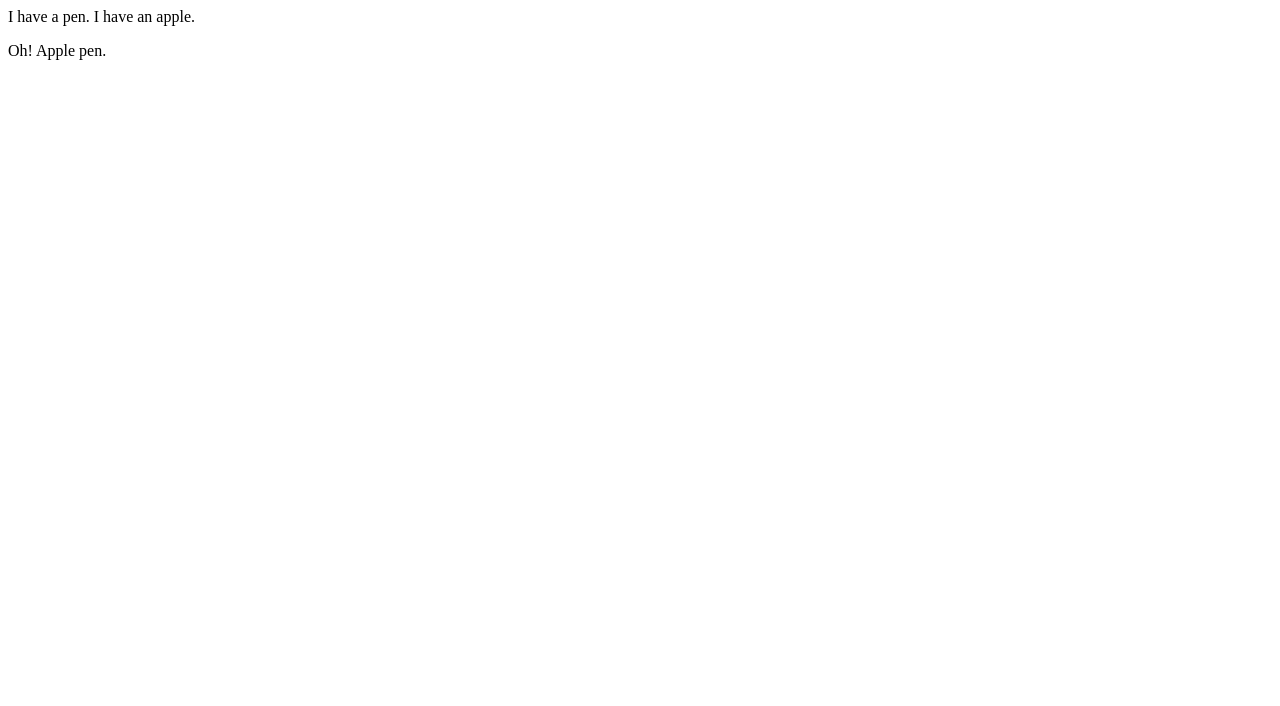
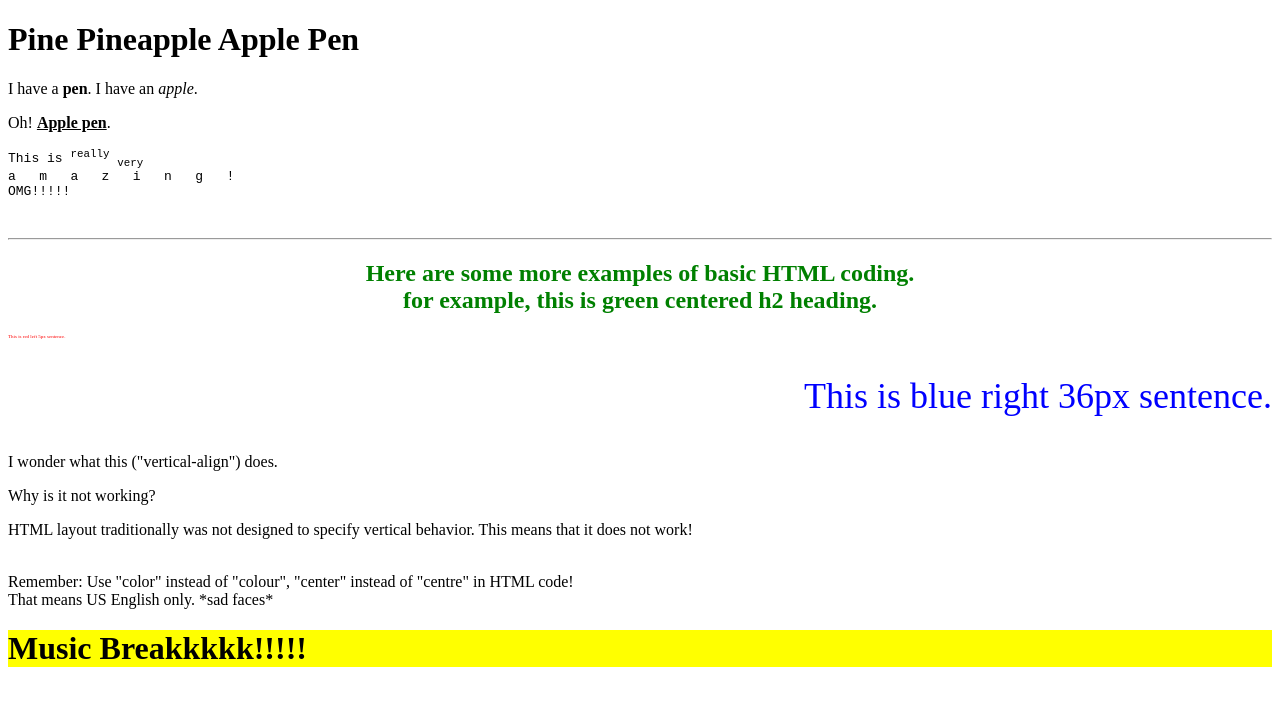
Before and after one commit to Yohammmm/HTML, a plain HTML site: page index.html in a window 1280 px wide. Drawn offline with Linux system fonts and the light colour scheme.

Commit message:
Version 1.1 - HTML Learning (Book C2 P.10-18)
Basic HTML Markup:
Define titles (Text) - <h?>...</h?>
Define paragraphs - <p>...</p>
Line break - <br>
Add horizontal line - <hr>
Add comment - <!--...-->
Define formatted text - <pre>...</pre>

Text format tags
Bold - <b>...</b>
Italic - <i>...</i>
Underline - <u>...</u>
Superscript - <sup>...</sup>
Subscript - <sub>...</sub>

Basic HTML attributes
Font - <p style="font-family:?">...</p>
Font size - <p style="font-size:?px">...</p>
Text alignment - <p style="text-align:?">...</p>
Vertical alignment - <p style="vertical-aligh:?">...</p>
Colour - <p style="color:?">...</p>
Background Colour - <p style="background-color:?">...</p>

More than 1 attribute value: Use ";" to separate them.
Example: <p style="font-size:1px;text-align:left">...</p>

You should use US English instead of UK English in HTML coding!
Example: "color" instead of "colour", "center" instead of "centre".

```diff
--- a/index.html
+++ b/index.html
@@ -1,10 +1,28 @@
+<!DOCTYPE html>
 <html>
   <head>
     <title>PPAP</title>
   </head>
   <body>
-    I have a pen.
-    I have an apple.
-    <p>Oh! Apple pen.</p>
+    <h1>Pine Pineapple Apple Pen</h1>
+    <!--Poem here -->
+    I have a <b>pen</b>.
+    I have an <i>apple</i>.
+    <p>Oh! <b><u>Apple pen</b></u>.</p>
+    <pre>This is <sup>really</sup> <sub>very</sub>
+a   m   a   z   i   n   g   !
+OMG!!!!!</pre> <br>
+    <hr>
+    <h2 style="text-align:center;color:green">Here are some more examples of basic HTML coding.<br>
+      for example, this is green centered h2 heading.</h2>
+    <p style="font-size:5px;text-align:left;color:#ff0000">This is red left 5px sentence.</p>
+    <p style="font-size:36px;text-align:right;color:#0000ff">This is blue right 36px sentence.</p>
+    <p style="vertical-align:top">I wonder what this ("vertical-align") does.</p>
+    <p style="vertical-align:middle">Why is it not working?</p>
+    <p style="vertical-align:bottom">HTML layout traditionally was not designed to specify vertical behavior. This means that it does not work!</p><br>
+    Remember: Use "color" instead of "colour", "center" instead of "centre" in HTML code!<br>
+    That means US English only. *sad faces*
+    <br>
+    <h1 style="background-color:yellow">Music Breakkkkk!!!!!</h1>
   </body>
 </html>
```
